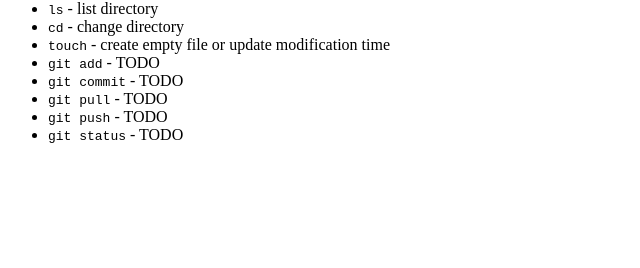
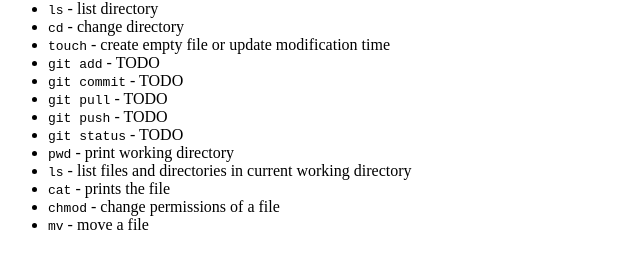
Before and after one commit to jjfiv/cs197u-f2016, a plain HTML site: page jshepherd.html in a window 1280 px wide. Shown: the part 66-334 px from the top of the page, without its empty margins (0-640 px from the left). Drawn offline with Linux system fonts and the light colour scheme.

Commit message:
something

```diff
--- a/jshepherd.html
+++ b/jshepherd.html
@@ -19,6 +19,11 @@
       <li><code>git pull</code> - TODO</li>
       <li><code>git push</code> - TODO</li>
       <li><code>git status</code> - TODO</li>
+      <li><code>pwd</code> - print working directory</li>
+      <li><code>ls</code> - list files and directories in current working directory</li>
+      <li><code>cat</code> - prints the file</li>
+      <li><code>chmod</code> - change permissions of a file</li>
+      <li><code>mv</code> - move a file</li>
     </ul>
 
   </body>
```
